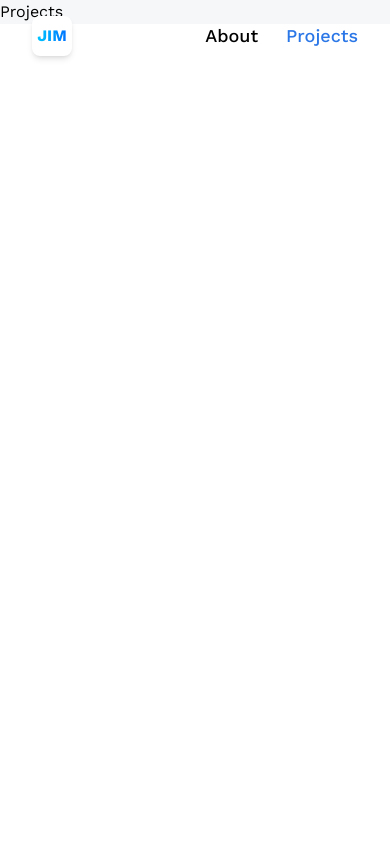
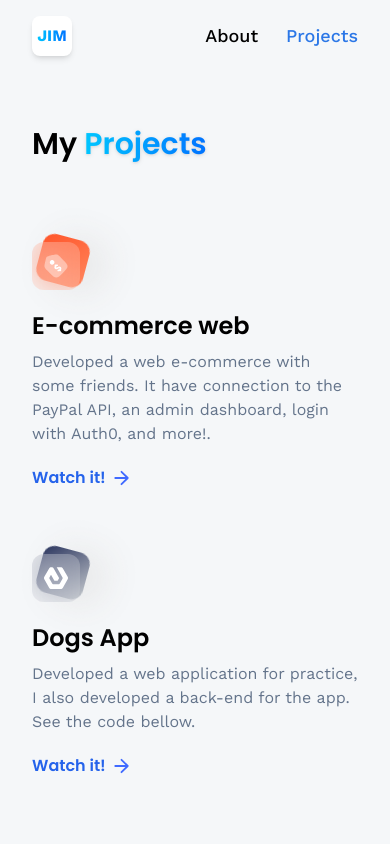
Before and after one commit to 1gnale/3D-P, a React (Vite) app: page /projects in a window 390 px wide. Shown: the top 844 px of the page. Built offline with nearby package versions, Linux system fonts and the light colour scheme; no server answers.

Commit message:
projects commit

```diff
--- a/src/constants/index.js
+++ b/src/constants/index.js
@@ -150,43 +150,15 @@ export const projects = [
     {
         iconUrl: pricewise,
         theme: 'btn-back-red',
-        name: 'Amazon Price Tracker',
-        description: 'Developed a web application that tracks and notifies users of price changes for products on Amazon, helping users find the best deals.',
-        link: 'https://github.com/adrianhajdin/pricewise',
-    },
-    {
-        iconUrl: threads,
-        theme: 'btn-back-green',
-        name: 'Full Stack Threads Clone',
-        description: 'Created a full-stack replica of the popular discussion platform "Threads," enabling users to post and engage in threaded conversations.',
-        link: 'https://github.com/adrianhajdin/threads',
-    },
-    {
-        iconUrl: car,
-        theme: 'btn-back-blue',
-        name: 'Car Finding App',
-        description: 'Designed and built a mobile app for finding and comparing cars on the market, streamlining the car-buying process.',
-        link: 'https://github.com/adrianhajdin/project_next13_car_showcase',
-    },
-    {
-        iconUrl: snapgram,
-        theme: 'btn-back-pink',
-        name: 'Full Stack Instagram Clone',
-        description: 'Built a complete clone of Instagram, allowing users to share photos and connect with friends in a familiar social media environment.',
-        link: 'https://github.com/adrianhajdin/social_media_app',
+        name: 'E-commerce web',
+        description: 'Developed a web e-commerce with some friends. It have connection to the PayPal API, an admin dashboard, login with Auth0, and more!.',
+        link: 'https://vimeo.com/805350891',
     },
     {
         iconUrl: estate,
         theme: 'btn-back-black',
-        name: 'Real-Estate Application',
-        description: 'Developed a web application for real estate listings, facilitating property searches and connecting buyers with sellers.',
-        link: 'https://github.com/adrianhajdin/projects_realestate',
+        name: 'Dogs App',
+        description: 'Developed a web application for practice, I also developed a back-end for the app. See the code bellow.',
+        link: 'https://github.com/1gnale/HenryDogs',
     },
-    {
-        iconUrl: summiz,
-        theme: 'btn-back-yellow',
-        name: 'AI Summarizer Application',
-        description: 'App that leverages AI to automatically generate concise & informative summaries from lengthy text content, or blogs.',
-        link: 'https://github.com/adrianhajdin/project_ai_summarizer',
-    }
 ];
--- a/src/models/Island.jsx
+++ b/src/models/Island.jsx
@@ -60,12 +60,12 @@ const Island = ({ isRotating, setIsRotating, setCurrentStage, ...props }) => {
       if (!isRotating) setIsRotating(true);
 
       islandRef.current.rotation.y += 0.005 * Math.PI;
-      rotationSpeed.current = 0.007;
+      rotationSpeed.current = 0.0125;
     } else if (event.key === "ArrowRight") {
       if (!isRotating) setIsRotating(true);
 
       islandRef.current.rotation.y -= 0.005 * Math.PI;
-      rotationSpeed.current = -0.007;
+      rotationSpeed.current = -0.0125;
     }
   };
 
--- a/src/pages/Home.jsx
+++ b/src/pages/Home.jsx
@@ -62,8 +62,8 @@ function Home() {
             intensity={0.8}
           />
           <Plane
-            planeScale={planeScale}
-            planePosition={planePosition}
+            scale={planeScale}
+            position={planePosition}
             isRotating={isRotating}
             rotation={[0, 20, 0]}
           />
--- a/src/pages/Projects.jsx
+++ b/src/pages/Projects.jsx
@@ -1,9 +1,62 @@
-import React from 'react'
+import { Link } from "react-router-dom";
 
-function Projects() {
+import CTA from "../components/CTA";
+import { projects } from "../constants";
+import { arrow } from "../../assets/icons";
+
+const Projects = () => {
   return (
-    <div>Projects</div>
-  )
-}
+    <section className='max-container'>
+      <h1 className='head-text'>
+        My{" "}
+        <span className='blue-gradient_text drop-shadow font-semibold'>
+          Projects
+        </span>
+      </h1>
+      <div className='flex flex-wrap my-20 gap-16'>
+        {projects.map((project) => (
+          <div className='lg:w-[400px] w-full' key={project.name}>
+            <div className='block-container w-12 h-12'>
+              <div className={`btn-back rounded-xl ${project.theme}`} />
+              <div className='btn-front rounded-xl flex justify-center items-center'>
+                <img
+                  src={project.iconUrl}
+                  alt='threads'
+                  className='w-1/2 h-1/2 object-contain'
+                />
+              </div>
+            </div>
 
-export default Projects
+            <div className='mt-5 flex flex-col'>
+              <h4 className='text-2xl font-poppins font-semibold'>
+                {project.name}
+              </h4>
+              <p className='mt-2 text-slate-500'>{project.description}</p>
+              <div className='mt-5 flex items-center gap-2 font-poppins'>
+                <Link
+                  to={project.link}
+                  target='_blank'
+                  rel='noopener noreferrer'
+                  className='font-semibold text-blue-600'
+                >
+                  Watch it!
+                </Link>
+                <img
+                  src={arrow}
+                  alt='arrow'
+                  className='w-4 h-4 object-contain'
+                />
+              </div>
+            </div>
+          </div>
+        ))}
+      </div>
+
+      <hr className='border-slate-200' />
+
+      <CTA />
+    </section>
+  );
+};
+
+export default Projects;
```
